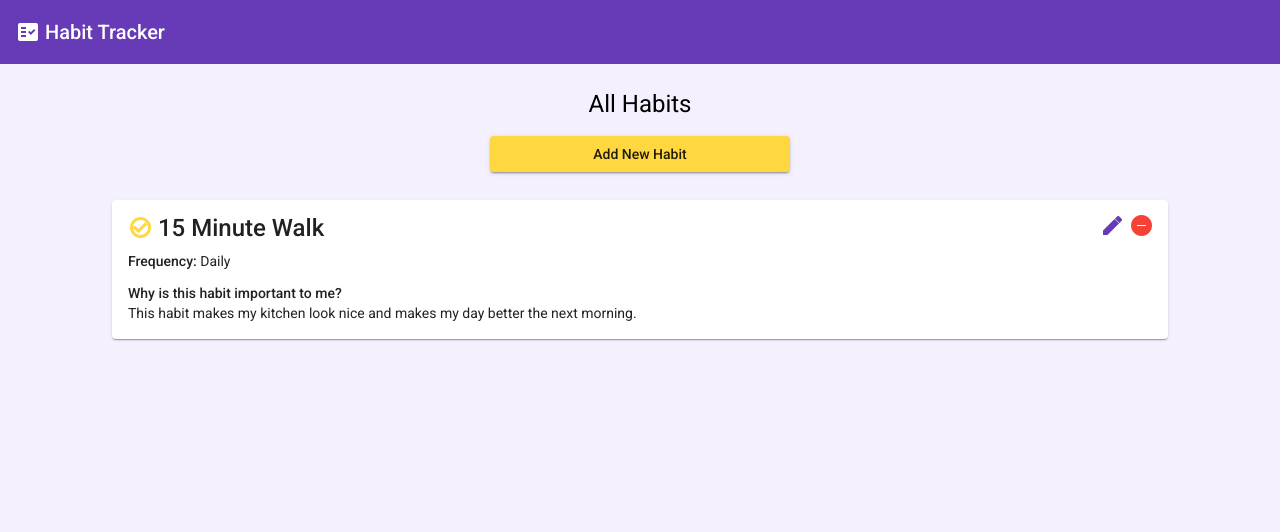
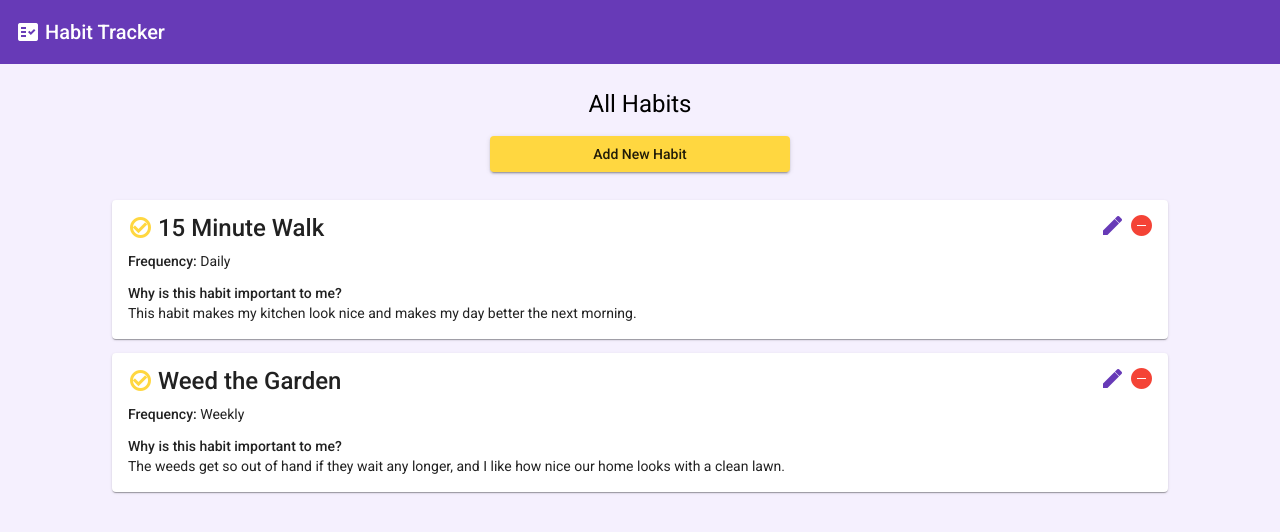
Before and after one commit to jessipearcy/habit-tracker-components-split, an Angular app: page / in a window 1280 px wide. Shown: the top 532 px of the page. Built offline with nearby package versions, Linux system fonts and the light colour scheme.

Commit message:
Small text & css change

```diff
--- a/src/app/app.component.html
+++ b/src/app/app.component.html
@@ -12,7 +12,7 @@
   <button mat-raised-button color="accent" (click)="adding = !adding">
     Add New Habit
   </button>
-  <div *ngFor="let habit of habits; let i = index;">
+  <div *ngFor="let habit of habits; let i = index">
     <mat-card>
       <mat-card-title>
         <mat-icon
@@ -25,9 +25,16 @@
         {{ habit.name }}
       </mat-card-title>
       <div class="detail-options">
-      <mat-icon class="habit-icon" color="primary" (click)="setEditForm(habit, i)">edit</mat-icon>
-      <mat-icon class="habit-icon" color="warn" (click)="onDelete(i)">remove_circle</mat-icon>
-    </div>
+        <mat-icon
+          class="habit-icon"
+          color="primary"
+          (click)="setEditForm(habit, i)"
+          >edit</mat-icon
+        >
+        <mat-icon class="habit-icon" color="warn" (click)="onDelete(i)"
+          >remove_circle</mat-icon
+        >
+      </div>
       <mat-card-content>
         <p>
           <span class="detail-label">Frequency:</span> {{ habit.frequency }}
@@ -43,7 +50,7 @@
 
 <div class="add-form-container" *ngIf="adding || editing">
   <mat-card>
-    <mat-card-title> <span *ngIf="adding">Adding New</span><span *ngIf="editing">Edit</span> Habit </mat-card-title>
+    <mat-card-title> {{ adding ? "Add New" : "Edit" }} Habit </mat-card-title>
     <hr />
     <form [formGroup]="habitForm" (ngSubmit)="onSubmit()">
       <mat-card-content>
@@ -72,7 +79,9 @@
       </mat-card-content>
       <mat-card-actions>
         <button mat-raised-button color="accent" type="submit">Save</button>
-        <button mat-raised-button color="warn" (click)="exitForm()">Cancel</button>
+        <button mat-raised-button (click)="exitForm()">
+          Cancel
+        </button>
       </mat-card-actions>
     </form>
   </mat-card>
--- a/src/app/app.component.scss
+++ b/src/app/app.component.scss
@@ -44,6 +44,10 @@
   margin: auto;
 }
 
+button:hover, .detail-options {
+    cursor: pointer;
+}
+
 .add-form-container mat-card-title {
     margin: 1em !important;
 }
@@ -69,11 +73,3 @@ button {
     max-width: 300px;
     margin-bottom: 1em;
 }
-
-button:hover, .detail-options {
-    cursor: pointer;
-}
-
-@media only screen and (max-width: 600px) {
-
-}
--- a/src/app/app.component.ts
+++ b/src/app/app.component.ts
@@ -8,12 +8,18 @@ import { Habit } from './models/habit';
   styleUrls: ['./app.component.scss'],
 })
 export class AppComponent implements OnInit {
-  habits: Habit[] = [
-    <Habit>{
+  public habits: Habit[] = [
+    {
       name: '15 Minute Walk',
       frequency: 'Daily',
       description:
         'This habit makes my kitchen look nice and makes my day better the next morning.',
+    },
+    {
+      name: 'Weed the Garden',
+      frequency: 'Weekly',
+      description:
+        'The weeds get so out of hand if they wait any longer, and I like how nice our home looks with a clean lawn.',
     },
   ];
   habitForm = new FormGroup({
@@ -37,7 +43,6 @@ export class AppComponent implements OnInit {
       this.habits.push(this.habitForm.value as Habit);
     }
     this.exitForm();
-    console.log(this.habitForm.value);
   }
 
   public setEditForm(habit: Habit, index: number) {
--- a/src/styles.scss
+++ b/src/styles.scss
@@ -1,5 +1,3 @@
-@import '@angular/material/prebuilt-themes/deeppurple-amber.css';
-
 html, body {
     height: 100%;
 }
```
